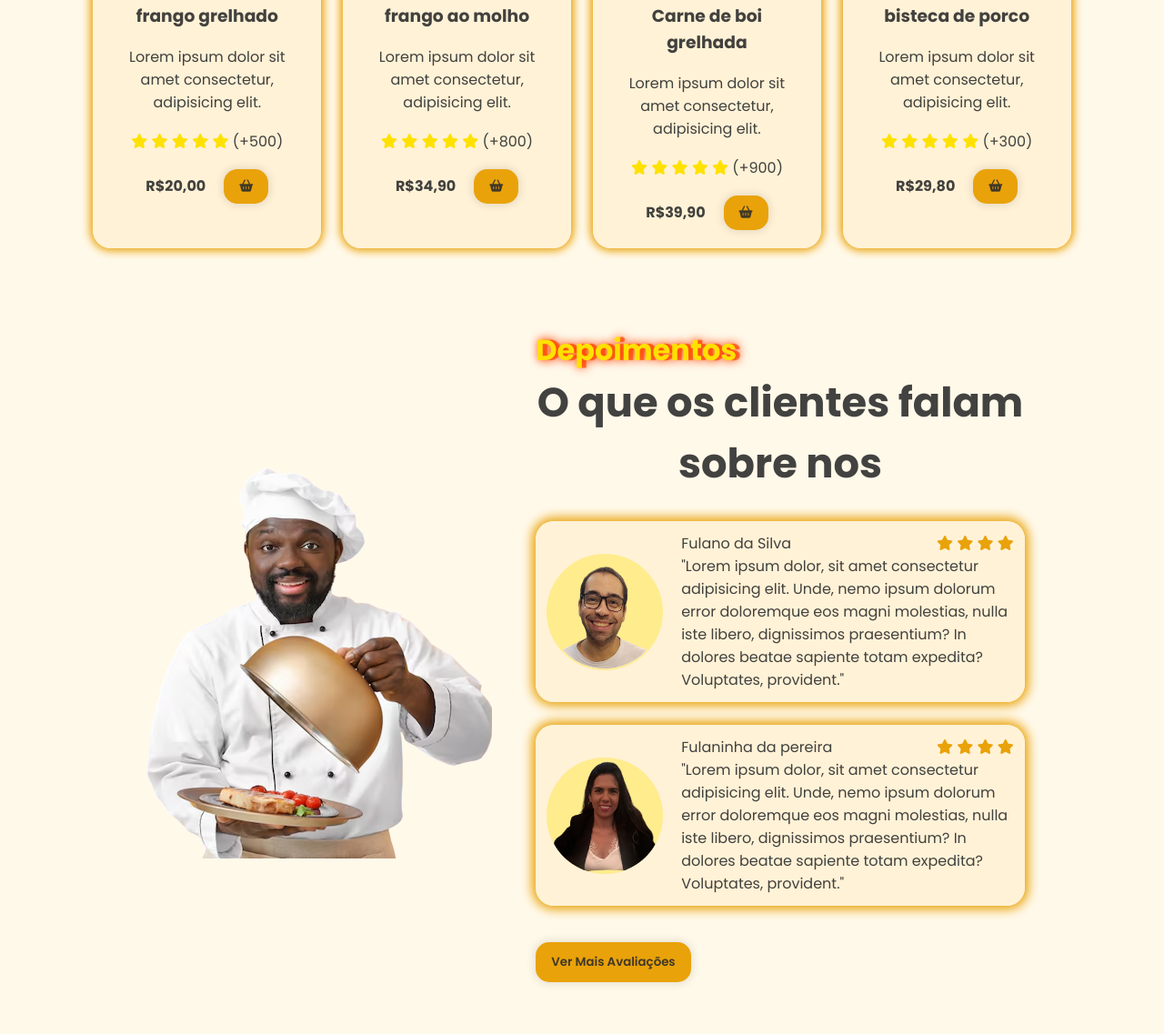
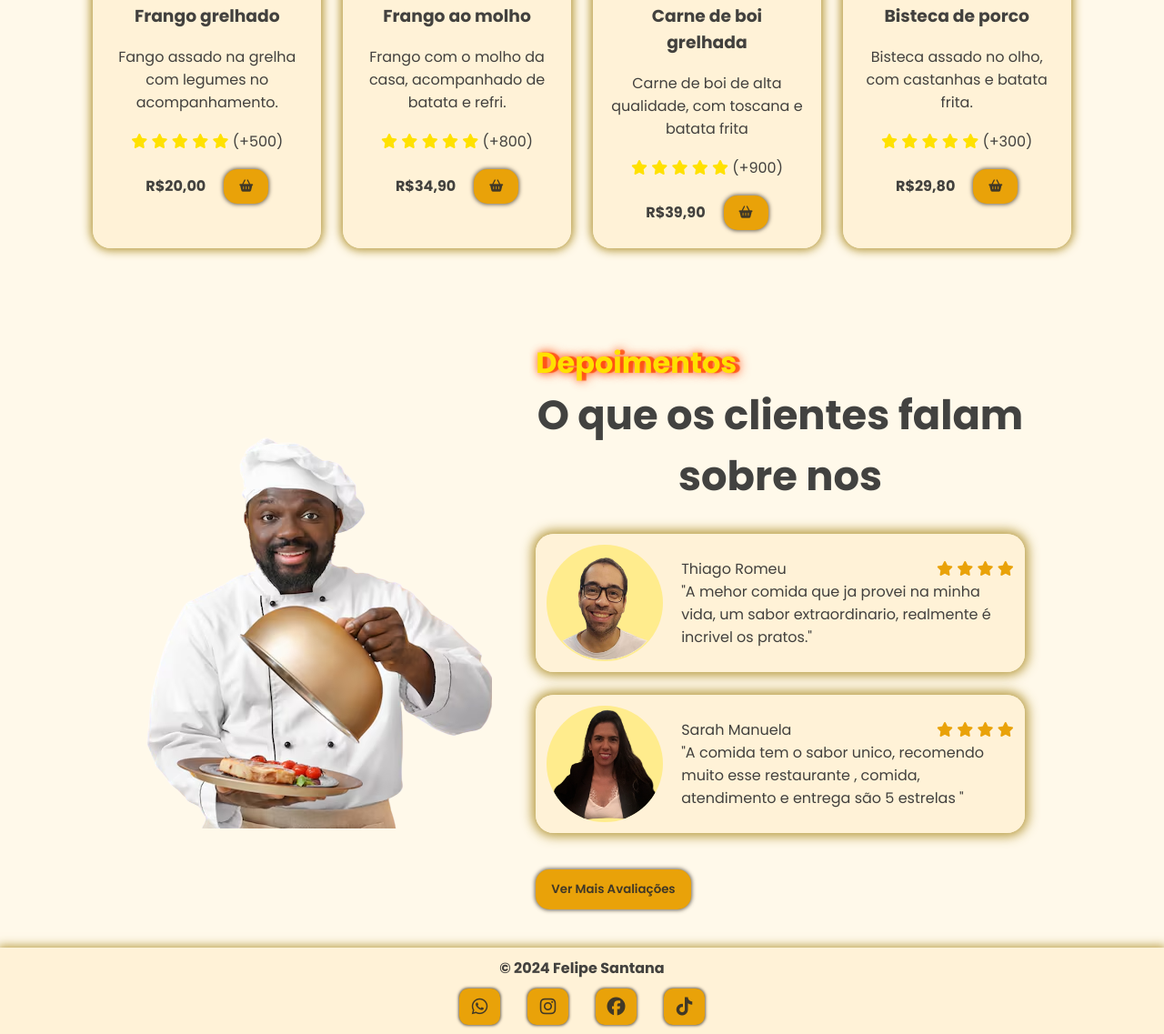
Before and after one commit to felipesantana012/cardapio-digital, a plain HTML site: page index.html in a window 1280 px wide. Shown: the part 1261-2398 px from the top of the page at 91% size. Before the commit the page ends 2369 px from the top, so only its background shows below. Drawn offline with nearby package versions, Linux system fonts and the light colour scheme.

Commit message:
finalizado html e css footer

```diff
--- a/index.html
+++ b/index.html
@@ -7,6 +7,7 @@
     <link rel="stylesheet" href="src/styles/styles.css">
 
     <script src="https://cdnjs.cloudflare.com/ajax/libs/jquery/3.7.1/jquery.min.js" integrity="sha512-v2CJ7UaYy4JwqLDIrZUI/4hqeoQieOmAZNXBeQyjo21dadnwR+8ZaIJVT8EE2iyI61OV8e6M8PP2/4hpQINQ/g==" crossorigin="anonymous" referrerpolicy="no-referrer"></script>
+    <script src="https://unpkg.com/scrollreveal"></script>
     <title>Cardapio Digital</title>
 </head>
 <body>
@@ -53,6 +54,10 @@
     </header>
 
     <main id="content">
+
+        <!-- Botão "voltar ao topo" -->
+    <button id="btnVoltarTopo" class="btn-default"><i class="fa-solid fa-arrow-up"></i></button>
+
         <section id="home">
             <div class="shape"></div>
             <div id="cta">
@@ -60,7 +65,7 @@
                 <p class="description">Do aroma tentador às texturas irresistíveis, cada item em nosso cardápio é uma promessa de sabor que vai além das suas expectativas.</p>
 
                 <div id="cta_buttons">
-                    <a href="#" class="btn-default"><i class="fa-solid fa-book-open"> Ver Cardapio</i> </a>
+                    <a href="#menu" class="btn-default"><i class="fa-solid fa-book-open"> Ver Cardapio</i> </a>
 
                     <a href="tel:+5555555555" class="btn-default"><i class="fa-solid fa-phone"> (81) 99999-8888</i> </a>
                 </div>
@@ -88,7 +93,6 @@
 
         </section>
 
-
         <section id="menu">
             <h2 class="section-title">Cardapio</h2>
             <h3 class="section-subtitle">Nossos Pratos Especiais</h3>
@@ -102,8 +106,8 @@
                     </div>
 
                     <img src="/src/img/depositphotos-Photoroom.png-Photoroom.png" class="dish-image" alt="prato de broculis com frango">
-                    <h3 class="dish-title">frango grelhado</h3>
-                    <span class="dish-description">Lorem ipsum dolor sit amet consectetur, adipisicing elit. </span>
+                    <h3 class="dish-title">Frango grelhado</h3>
+                    <span class="dish-description">Fango assado na grelha com legumes no acompanhamento. </span>
 
                     <div class="dish-rate">
                         <i class="fa-solid fa-star star"></i>
@@ -129,8 +133,8 @@
                     </div>
 
                     <img src="/src/img/jantar-03-Photoroom.png-Photoroom.png" class="dish-image" alt="prato de jantar">
-                    <h3 class="dish-title">frango ao molho </h3>
-                    <span class="dish-description">Lorem ipsum dolor sit amet consectetur, adipisicing elit. </span>
+                    <h3 class="dish-title">Frango ao molho </h3>
+                    <span class="dish-description">Frango com o molho da casa, acompanhado de batata e refri. </span>
 
                     <div class="dish-rate">
                         <i class="fa-solid fa-star star"></i>
@@ -157,7 +161,7 @@
 
                     <img src="/src/img/prato-05-Photoroom.png-Photoroom.png" class="dish-image" alt="prato de carne grelhada e toscana">
                     <h3 class="dish-title">Carne de boi grelhada</h3>
-                    <span class="dish-description">Lorem ipsum dolor sit amet consectetur, adipisicing elit. </span>
+                    <span class="dish-description">Carne de boi de alta qualidade, com toscana e batata frita </span>
 
                     <div class="dish-rate">
                         <i class="fa-solid fa-star star"></i>
@@ -183,8 +187,8 @@
                     </div>
 
                     <img src="/src/img/prato07-Photoroom.png-Photoroom.png" class="dish-image" alt="prato bisteca de porco com batata frita">
-                    <h3 class="dish-title">bisteca de porco</h3>
-                    <span class="dish-description">Lorem ipsum dolor sit amet consectetur, adipisicing elit. </span>
+                    <h3 class="dish-title">Bisteca de porco</h3>
+                    <span class="dish-description">Bisteca assado no olho, com castanhas e batata frita. </span>
 
                     <div class="dish-rate">
                         <i class="fa-solid fa-star star"></i>
@@ -216,7 +220,7 @@
                     <div class="feedback">
                         <img src="/src/img/img-perfil/cropped-perfil-02-Photoroom.png-Photoroom.png" class="feedback-avatar" alt="imagens de perfil">
                         <div class="feedback-content">
-                            <p>Fulano da Silva
+                            <p>Thiago Romeu
                                 <span>
                                     <i class="fa-solid fa-star"></i>
                                     <i class="fa-solid fa-star"></i>
@@ -224,14 +228,14 @@
                                     <i class="fa-solid fa-star"></i>
                                 </span>
                             </p>
-                            <p>"Lorem ipsum dolor, sit amet consectetur adipisicing elit. Unde, nemo ipsum dolorum error doloremque eos magni molestias, nulla iste libero, dignissimos praesentium? In dolores beatae sapiente totam expedita? Voluptates, provident."</p>
+                            <p>"A mehor comida que ja provei na minha vida, um sabor extraordinario, realmente é incrivel os pratos."</p>
                         </div>
                     </div>
 
                     <div class="feedback">
                         <img src="/src/img/img-perfil/perfil_fake_88e093785ba8-Photoroom.png-Photoroom.png" class="feedback-avatar" alt="imagens de perfil">
                         <div class="feedback-content">
-                            <p>Fulaninha da pereira
+                            <p>Sarah Manuela
                                 <span>
                                     <i class="fa-solid fa-star"></i>
                                     <i class="fa-solid fa-star"></i>
@@ -239,7 +243,7 @@
                                     <i class="fa-solid fa-star"></i>
                                 </span>
                             </p>
-                            <p>"Lorem ipsum dolor, sit amet consectetur adipisicing elit. Unde, nemo ipsum dolorum error doloremque eos magni molestias, nulla iste libero, dignissimos praesentium? In dolores beatae sapiente totam expedita? Voluptates, provident."</p>
+                            <p>"A comida tem o sabor unico, recomendo muito esse restaurante , comida, atendimento e entrega são 5 estrelas "</p>
                         </div>
                     </div>
                 </div>
@@ -249,6 +253,26 @@
         </section>
     </main>
 
+    <footer>
+        <div id="footer_items">
+            <span id="copyrigth">&copy 2024 Felipe Santana</span>
+
+            <div class="social-media-buttons">
+                <a href="#">
+                    <i class="fa-brands fa-whatsapp"></i>
+                </a>
+                <a href="#">
+                    <i class="fa-brands fa-instagram"></i>
+                </a>
+                <a href="#">
+                    <i class="fa-brands fa-facebook"></i>
+                </a>
+                <a href="#">
+                    <i class="fa-brands fa-tiktok"></i>
+                </a>
+            </div>
+        </div>
+    </footer>
 
 
     <script src="src/script/script.js"></script>
--- a/src/script/script.js
+++ b/src/script/script.js
@@ -1,13 +1,59 @@
-
-$(document).ready(function() {
-    $('#modoDark').click(function() {
-        $('body').toggleClass('modo-dark');
-    });
-});
 
 $(document).ready(function(){
+
+
     $('#mobile_btn').on('click', function () {
         $('#mobile_menu').toggleClass('active');
         $('#mobile_btn').find('i').toggleClass('fa-x');
     });
+
+
+    //botão para ativar o dark
+    $('#modoDark').click(function() {
+        $('body').toggleClass('modo-dark');
+    });
+
+
+     // Mostrar o botão "voltar ao topo" quando o usuário rolar para baixo
+     $(window).scroll(function() {
+        if ($(this).scrollTop() > 100) {
+            $('#btnVoltarTopo').fadeIn();
+        } else {
+            $('#btnVoltarTopo').fadeOut();
+        }
+    });
+
+
+     // Rolagem suave para o topo da página quando o botão é clicado
+     $('#btnVoltarTopo').click(function() {
+        $('html, body').animate({scrollTop: 0}, 'slow');
+    });
+
+
+    //função para elementos aparecer apartir do topo da tela
+    function revelarElementoTop(seletor) {
+        ScrollReveal().reveal(seletor, {
+            origin: 'top',
+            duration: '2000',
+            distance: '20%'
+        });
+    }
+
+    //percorrer o array com as tags e depois chamar a função
+    const seletores = ['#cta','#banner','.dish','.shape','.feedback']
+    for (const key in seletores) {
+        revelarElementoTop(seletores[key]);
+    }
+
+
+    //para elementos aparecer apartir do lado esquerdo da tela
+    ScrollReveal().reveal('.testimonials_chef', {
+        origin:'left',
+        duration: '2300',
+        distance: '20%'
+    });
+
+
+
+
 });
--- /dev/null
+++ b/src/styles/footer.css
@@ -0,0 +1,30 @@
+footer{
+    background-color: var(--cor-primaria-medio);
+    box-shadow: 0px 0px 10px 2px var(--cor-box-shadow-secundario);
+    padding: 10px;
+
+}
+
+#footer_items{
+    display: flex;
+    flex-direction: column;
+    justify-content: space-around;
+    gap: 10px;
+    text-align: center;
+    align-items: center;
+}
+
+#copyrigth{
+    color: var(--cor-fonte-medio);
+    font-weight: 700;
+}
+
+
+@media screen and (max-width:600px) {
+
+    #footer_items .social-media-buttons a{
+        width: 35px;
+        height: 30px;
+
+    }
+}
--- a/src/styles/header.css
+++ b/src/styles/header.css
@@ -2,7 +2,7 @@ header{
     width: 100%;
     padding: 20px 8%;
     background-color: var(--cor-primaria-medio);
-    box-shadow: 0px 0px 8px var(--cor-fonte-medio);
+    box-shadow: 0px 0px 8px 2px var(--cor-box-shadow-secundario);
 
 
 }
--- a/src/styles/main.css
+++ b/src/styles/main.css
@@ -66,7 +66,7 @@
     right: 0;
     z-index: 1;
     margin-right: 8%;
-    box-shadow: 0px 0px 10px 3px var(--cor-secundaria-Escuro);
+    box-shadow: 0px 0px 10px 3px var(--cor-box-shadow-secundario);
     overflow: hidden;
 
 }
--- a/src/styles/menu.css
+++ b/src/styles/menu.css
@@ -24,7 +24,7 @@
     width: 25%;
     padding: 20px;
     background-color: var(--cor-primaria-medio);
-    box-shadow: 0px 0px 10px 3px var(--cor-secundaria-Escuro);
+    box-shadow: 0px 0px 10px 3px var(--cor-box-shadow-secundario);
     position: relative;
     overflow: hidden;
 }
--- a/src/styles/styles.css
+++ b/src/styles/styles.css
@@ -5,6 +5,7 @@
 @import url('/src/styles/main.css');
 @import url('/src/styles/menu.css');
 @import url('/src/styles/testimonials.css');
+@import url('/src/styles/footer.css');
 
 *{
     font-family: 'Poppins', sans-serif;
@@ -29,6 +30,9 @@
     --cor-fonte-amarela:#ffe100;
     --cor-fonte-laranja:rgba(255, 68, 0, 0.774);
 
+    --cor-box-shadow-primario:#50483dd0;
+    --cor-box-shadow-secundario:#aa8b24d0;
+
 }
 
 .modo-dark{
@@ -37,6 +41,8 @@
     --cor-primaria-medio: #7720209a;
     --cor-fonte-medio: #ffffff;
     --cor-fonte-escuro: #e9a209;
+    --cor-box-shadow-primario:#e7d4bad0;
+    --cor-box-shadow-secundario:rgb(97, 20, 20);
 }
 
 body{
@@ -48,6 +54,15 @@ section{
     padding: 28px 8%;
 }
 
+#btnVoltarTopo {
+    position: fixed;
+    bottom: 20px;
+    right: 20px;
+    display: none;
+    z-index: 4;
+}
+
+
 
 .btn-default{
     border: none;
@@ -58,7 +73,7 @@ section{
     border-radius: 15px;
     padding: 12px 17px;
     font-weight: 600;
-    box-shadow: 0px 0px 10px 2px rgba(0, 0, 0, 0.1);
+    box-shadow: 0px 0px 4px 1px var(--cor-box-shadow-primario);
     cursor: pointer;
     transition: background-color .3s ease;
     color: var(--cor-fonte-medio);
@@ -86,7 +101,7 @@ section{
     border-radius: 10px;
     text-decoration: none;
     color: var(--cor-fonte-medio);
-    box-shadow: 0px 0px 10px 2px rgba(0, 0, 0, 0.3);
+    box-shadow: 0px 0px 3px 1px var(--cor-box-shadow-primario);
     transition-duration: 0.2s;
 }
 
--- a/src/styles/testimonials.css
+++ b/src/styles/testimonials.css
@@ -38,7 +38,7 @@
     background-color: var(--cor-primaria-medio);
     padding: 12px;
     border-radius: 20px;
-    box-shadow: 0px 0px 12px 4px var(--cor-secundaria-Escuro);
+    box-shadow: 0px 0px 12px 4px var(--cor-box-shadow-secundario);
 }
 
 .feedback-avatar{
```
